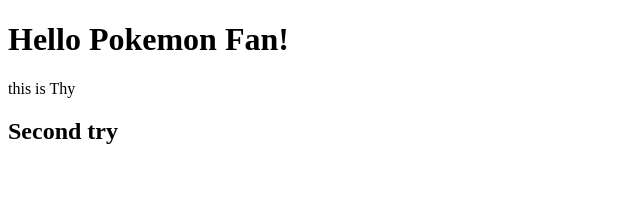
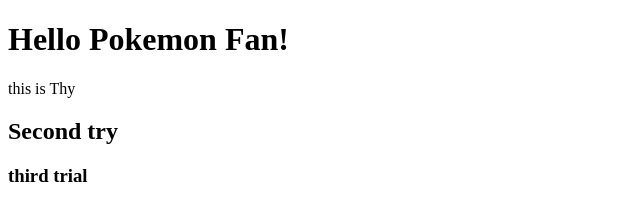
Before and after one commit to boba-money/pokemon-web, a plain HTML site: page index.html in a window 1280 px wide. Shown: the whole page, without its empty margins (0-640 px from the left). Drawn offline with Linux system fonts and the light colour scheme.

Commit message:
third setsifs

```diff
--- a/index.html
+++ b/index.html
@@ -6,4 +6,5 @@
     <h1>Hello Pokemon Fan!</h1>
     <p>this is Thy</p>
     <h2>Second try</h2>
+    <h3>third trial</h3>
 </body>
```
